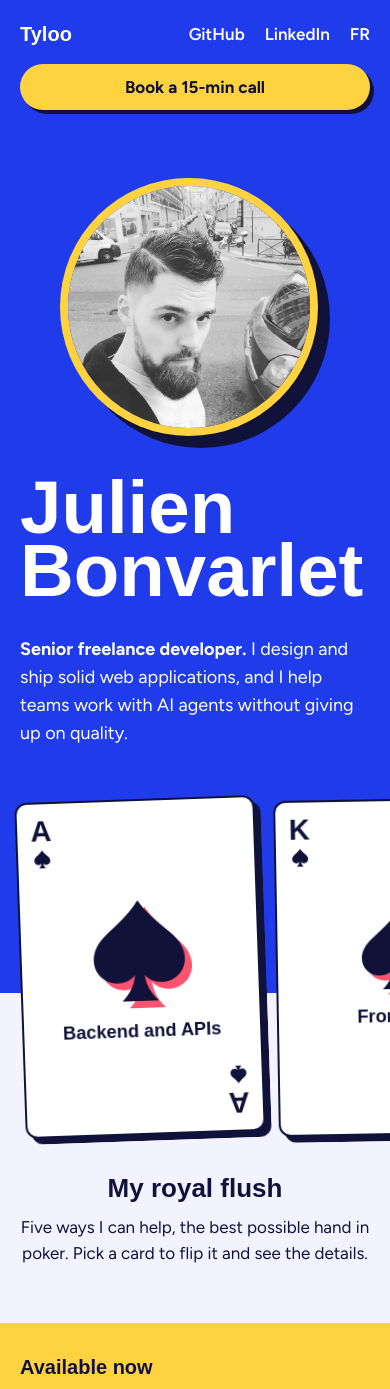
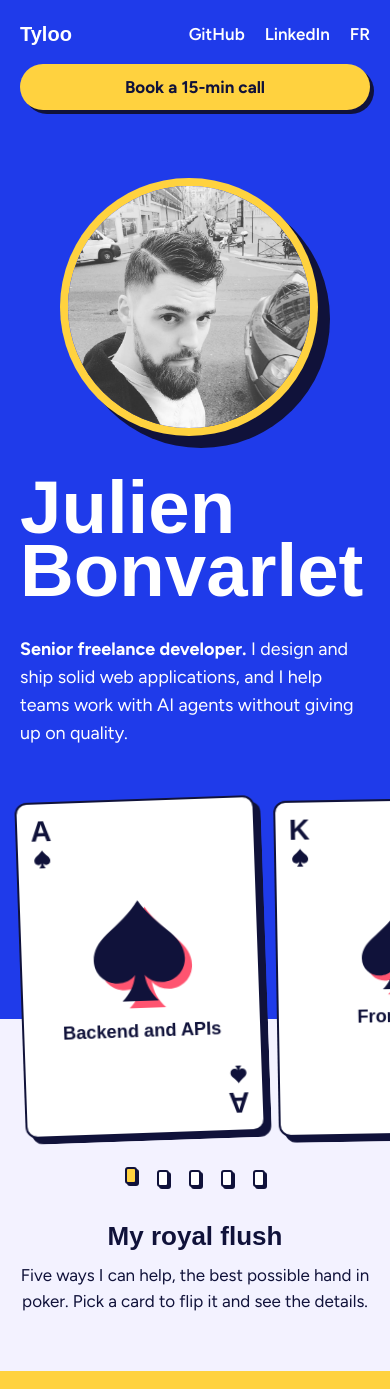
Before and after one commit to tyloo/tyloo.fr, a Next.js app: page /en in a window 390 px wide. Shown: the top 1389 px of the page. Built offline with nearby package versions, Linux system fonts and the light colour scheme; a web font is replaced by a local one.

Commit message:
feat: mini-card scroll indicator under the hand on phones and tablets
Five mini cards track the card in view as you swipe and jump to a card when tapped (smooth unless reduced motion). It replaces the row's scrollbar and is hidden from 64rem, where the full fan shows.

Refs #5

```diff
--- a/components/home/hand.tsx
+++ b/components/home/hand.tsx
@@ -1,6 +1,6 @@
 "use client";
 
-import { type CSSProperties, useState } from "react";
+import { type CSSProperties, useEffect, useRef, useState } from "react";
 import { Spade } from "@/components/spade";
 import type { Rank, ServiceId } from "@/lib/site";
 import styles from "./home.module.css";
@@ -14,6 +14,8 @@ export type Card = {
   stack: string[];
 };
 
+type Labels = { flip: string; tools: string; indicator: string };
+
 function CornerIndex({ rank, bottom = false }: { rank: Rank; bottom?: boolean }) {
   return (
     <span aria-hidden="true" className={bottom ? `${styles.index} ${styles.indexBottom}` : styles.index}>
@@ -23,12 +25,54 @@ function CornerIndex({ rank, bottom = false }: { rank: Rank; bottom?: boolean })
   );
 }
 
-export function Hand({ cards, flipLabel, toolsLabel }: { cards: Card[]; flipLabel: string; toolsLabel: string }) {
+export function Hand({ cards, labels }: { cards: Card[]; labels: Labels }) {
   // One card open at a time: in the fan, an open card would hide its neighbour's text.
   const [openId, setOpenId] = useState<ServiceId | null>(null);
+  // Card closest to the centre of the scroll row (phones and tablets only).
+  const [current, setCurrent] = useState(0);
+  const listRef = useRef<HTMLUListElement>(null);
+
+  useEffect(() => {
+    const list = listRef.current;
+    if (!list) return;
+    let frame = 0;
+
+    const update = () => {
+      frame = 0;
+      const box = list.getBoundingClientRect();
+      const middle = box.left + box.width / 2;
+      let closest = 0;
+      let distance = Number.POSITIVE_INFINITY;
+      Array.from(list.children).forEach((child, i) => {
+        const rect = child.getBoundingClientRect();
+        const gap = Math.abs(rect.left + rect.width / 2 - middle);
+        if (gap < distance) {
+          distance = gap;
+          closest = i;
+        }
+      });
+      setCurrent(closest);
+    };
+
+    const onScroll = () => {
+      if (!frame) frame = requestAnimationFrame(update);
+    };
+
+    list.addEventListener("scroll", onScroll, { passive: true });
+    return () => {
+      list.removeEventListener("scroll", onScroll);
+      cancelAnimationFrame(frame);
+    };
+  }, []);
+
+  const showCard = (index: number) => {
+    const reduceMotion = window.matchMedia("(prefers-reduced-motion: reduce)").matches;
+    listRef.current?.children[index]?.scrollIntoView({ behavior: reduceMotion ? "auto" : "smooth", block: "nearest", inline: "center" });
+  };
 
   return (
-    <ul className={styles.hand}>
+    <>
+      <ul ref={listRef} className={styles.hand}>
         {cards.map((card, i) => {
           const flipped = openId === card.id;
           return (
@@ -56,7 +100,7 @@ export function Hand({ cards, flipLabel, toolsLabel }: { cards: Card[]; flipLabe
                           {card.rank}♠&#xFE0E; {card.title}
                         </p>
                         <p className="m-0">{card.summary}</p>
-                      <p className={styles.backLabel}>{toolsLabel}</p>
+                        <p className={styles.backLabel}>{labels.tools}</p>
                         <ul className={styles.stack}>
                           {card.stack.map((tool) => (
                             <li key={tool}>{tool}</li>
@@ -65,12 +109,35 @@ export function Hand({ cards, flipLabel, toolsLabel }: { cards: Card[]; flipLabe
                       </div>
                     </div>
                   </div>
-                <button type="button" className={styles.hit} aria-pressed={flipped} aria-label={`${flipLabel} ${card.title}`} onClick={() => setOpenId(flipped ? null : card.id)} />
+                  <button
+                    type="button"
+                    className={styles.hit}
+                    aria-pressed={flipped}
+                    aria-label={`${labels.flip} ${card.title}`}
+                    onClick={() => setOpenId(flipped ? null : card.id)}
+                  />
                 </div>
               </div>
             </li>
           );
         })}
       </ul>
+
+      {/* Mini cards under the scroll row: show where you are and that the row moves sideways. */}
+      <nav aria-label={labels.indicator} className={styles.indicator}>
+        {cards.map((card, i) => (
+          <button
+            key={card.id}
+            type="button"
+            className={styles.indicatorCard}
+            aria-current={current === i ? "true" : undefined}
+            aria-label={`${card.rankName}, ${card.title}`}
+            onClick={() => showCard(i)}
+          >
+            <span aria-hidden="true" />
+          </button>
+        ))}
+      </nav>
+    </>
   );
 }
--- a/components/home/hero.tsx
+++ b/components/home/hero.tsx
@@ -38,7 +38,7 @@ export function Hero({ dict }: { dict: Dictionary }) {
         <div className="relative order-1">
           <div aria-hidden="true" className="absolute inset-x-0 top-0 h-[55%] bg-cobalt" />
           <div className="relative mx-auto max-w-[100rem]">
-            <Hand cards={cards} flipLabel={dict.hand.flip} toolsLabel={dict.hand.tools} />
+            <Hand cards={cards} labels={{ flip: dict.hand.flip, tools: dict.hand.tools, indicator: dict.hand.indicator }} />
           </div>
         </div>
         <p className="order-3 mx-auto mt-3 mb-0 max-w-[40rem] px-5 pb-14 text-center sm:mt-4 md:pb-16">{dict.hand.caption}</p>
--- a/components/home/home.module.css
+++ b/components/home/home.module.css
@@ -70,6 +70,12 @@
   list-style: none;
   scroll-snap-type: x mandatory;
   scroll-padding-inline: 1.25rem;
+  /* The mini-card indicator below replaces the scrollbar. */
+  scrollbar-width: none;
+}
+
+.hand::-webkit-scrollbar {
+  display: none;
 }
 
 .slot {
@@ -390,3 +396,57 @@
   border: 2px dashed var(--chip-color);
   border-radius: 50%;
 }
+
+/* Scroll indicator under the hand: one mini card per card, phones and tablets only. */
+.indicator {
+  display: flex;
+  gap: 0.25rem;
+  justify-content: center;
+  margin: -0.75rem 0 1.75rem;
+}
+
+.indicatorCard {
+  display: grid;
+  place-items: center;
+  width: 1.75rem;
+  height: 2rem;
+  padding: 0;
+  cursor: pointer;
+  background: none;
+  border: 0;
+  border-radius: 4px;
+}
+
+.indicatorCard span {
+  width: 0.75rem;
+  height: 1.05rem;
+  background: #fff;
+  border: 2px solid #10123a;
+  border-radius: 3px;
+  box-shadow: 2px 2px 0 #10123a;
+  transition:
+    background-color 200ms ease,
+    translate 200ms ease;
+}
+
+.indicatorCard[aria-current="true"] span {
+  background: #ffd23f;
+  translate: 0 -3px;
+}
+
+.indicatorCard:focus-visible {
+  outline: 3px solid #10123a;
+  outline-offset: 2px;
+}
+
+@media (min-width: 64rem) {
+  .indicator {
+    display: none;
+  }
+}
+
+@media (prefers-reduced-motion: reduce) {
+  .indicatorCard span {
+    transition: none;
+  }
+}
--- a/content/en.ts
+++ b/content/en.ts
@@ -26,6 +26,7 @@ export const en: Dictionary = {
     caption: "Five ways I can help, the best possible hand in poker. Pick a card to flip it and see the details.",
     flip: "Flip the card",
     tools: "Tools",
+    indicator: "Cards in the hand, swipe to browse them",
     ranks: { A: "Ace of spades", K: "King of spades", Q: "Queen of spades", J: "Jack of spades", "10": "Ten of spades" },
   },
   services: {
--- a/content/fr.ts
+++ b/content/fr.ts
@@ -27,6 +27,7 @@ export const fr: Dictionary = {
     caption: "Cinq façons de vous aider, la meilleure main possible au poker. Choisissez une carte pour la retourner et voir le détail.",
     flip: "Retourner la carte",
     tools: "Outils",
+    indicator: "Cartes de la main, faites glisser pour les parcourir",
     ranks: { A: "As de pique", K: "Roi de pique", Q: "Dame de pique", J: "Valet de pique", "10": "Dix de pique" },
   },
   services: {
--- a/content/types.ts
+++ b/content/types.ts
@@ -8,7 +8,7 @@ export type Dictionary = {
   header: { skip: string; social: string; switchLabel: string; switchTo: Locale };
   cta: { book: string; newTab: string };
   hero: { role: string; tagline: string; photoAlt: string };
-  hand: { heading: string; caption: string; flip: string; tools: string; ranks: Record<Rank, string> };
+  hand: { heading: string; caption: string; flip: string; tools: string; indicator: string; ranks: Record<Rank, string> };
   services: Record<ServiceId, { title: string; summary: string }>;
   availability: { label: string; status: string; seat: string; location: string };
   steps: { heading: string; intro: string; items: { street: string; title: string; detail: string }[] };
```
Lines whose indentation alone changed are shown as unchanged.
